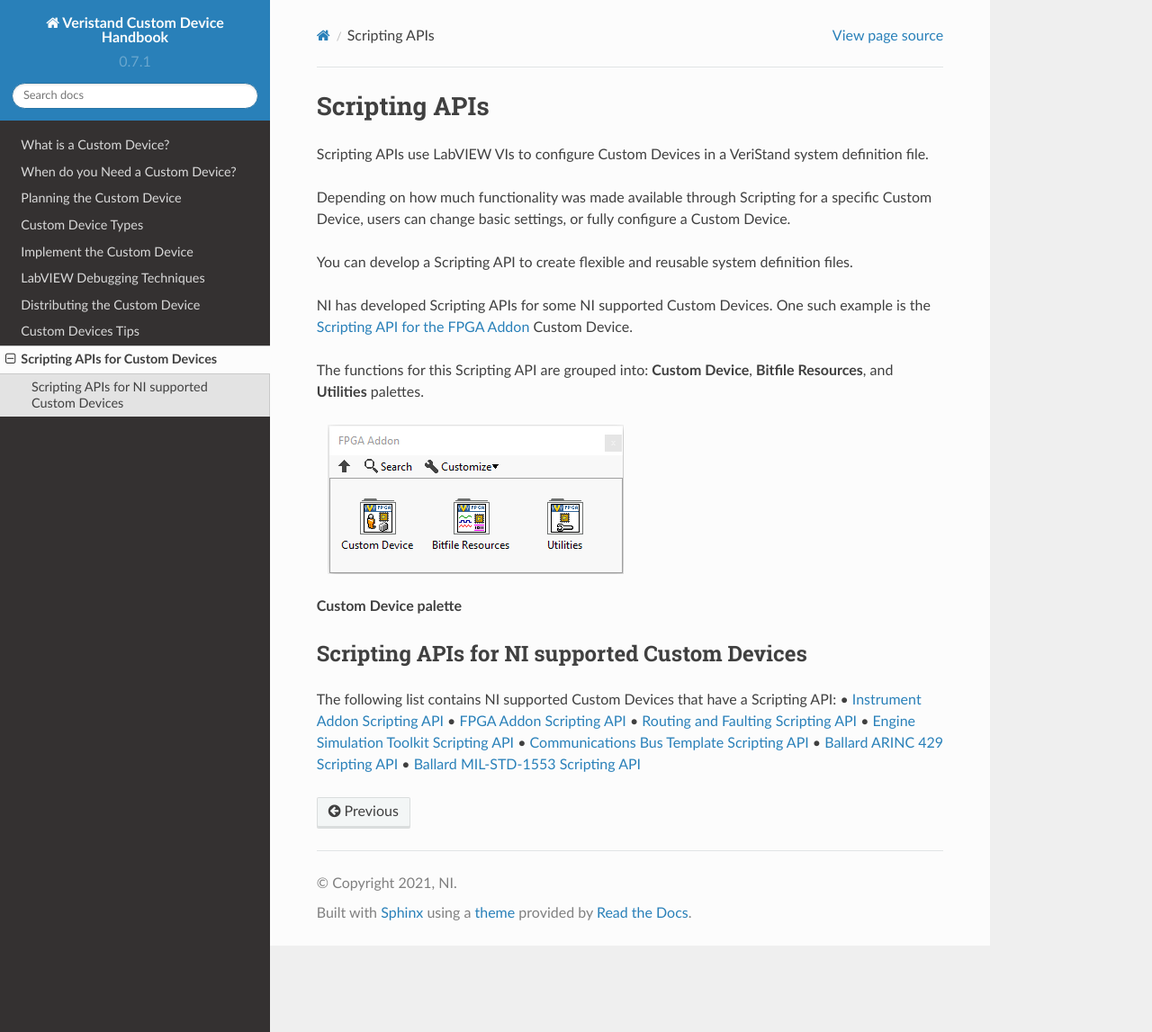
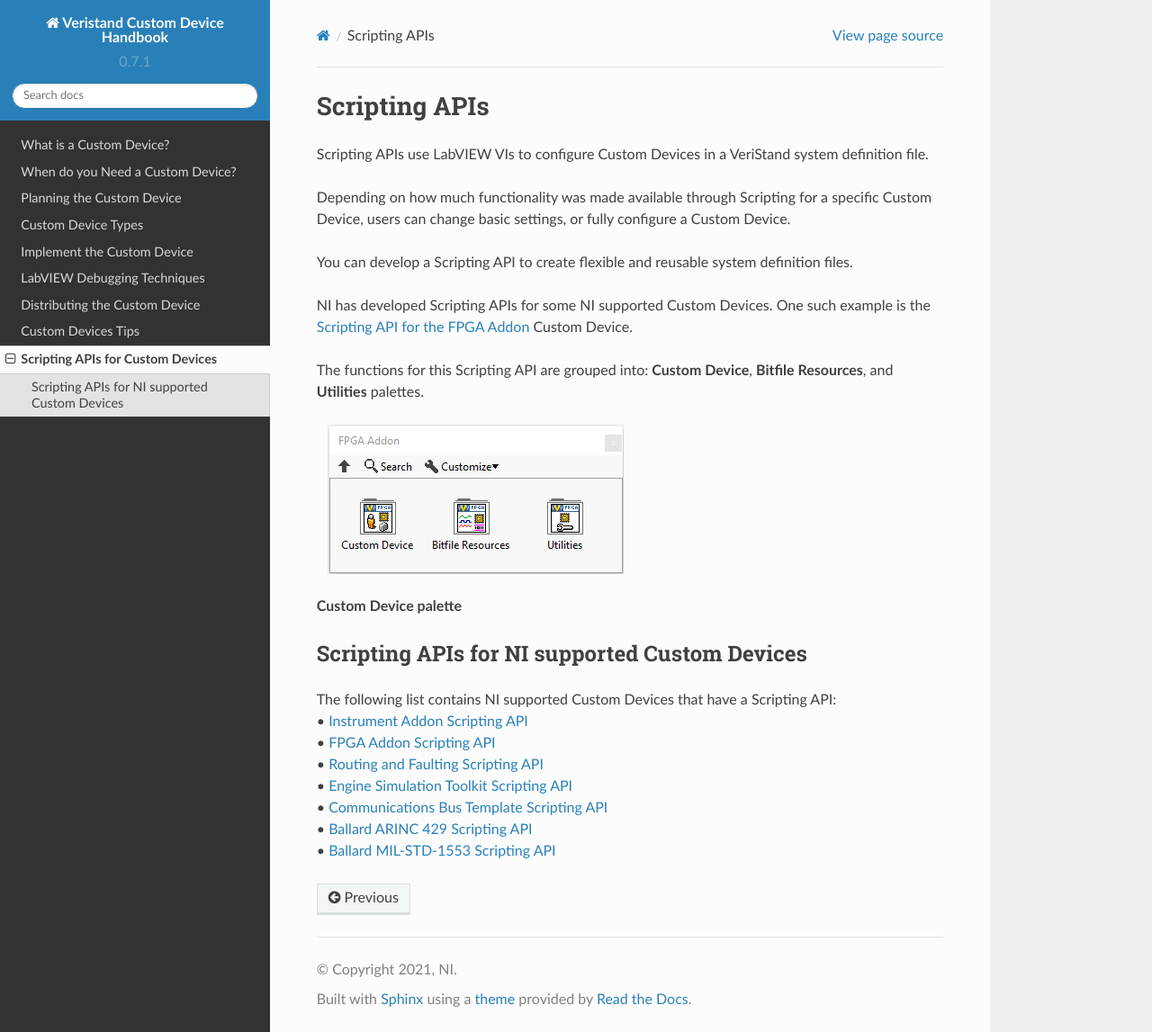
Before and after one commit to ni/niveristand-custom-device-handbook, a Sphinx documentation site: the page built from docs/Scripting_API.md, in a window 1280 px wide and 1147 px high. Shown: the whole window at 90% size. Built offline with Sphinx 7.4.7 and the Read the Docs theme 2.0.0, drawn with Linux system fonts in a browser that asks for light colours; pages that are not in the unit, such as notebooks, are missing from menus.

Commit message:
fixing some alignment issues

```diff
--- a/docs/Scripting_API.md
+++ b/docs/Scripting_API.md
@@ -16,11 +16,11 @@
 
 ## Scripting APIs for NI supported Custom Devices
 
-The following list contains NI supported Custom Devices that have a Scripting API:
-•	[Instrument Addon Scripting API](https://github.com/ni/niveristand-fpga-addon-custom-device/blob/main/Source/Quick%20Start%20Documentation/FPGA%20Addon%20Quick%20Start%20Guide.md#scripting-api)
-•	[FPGA Addon Scripting API](https://github.com/ni/niveristand-fpga-addon-custom-device/blob/main/Source/Quick%20Start%20Documentation/FPGA%20Addon%20Quick%20Start%20Guide.md#scripting-api)
-•	[Routing and Faulting Scripting API](https://github.com/ni/niveristand-fpga-addon-custom-device/blob/main/Source/Quick%20Start%20Documentation/FPGA%20Addon%20Quick%20Start%20Guide.md#scripting-api)
-•	[Engine Simulation Toolkit Scripting API](https://github.com/ni/niveristand-engine-simulation-toolkit-custom-device/tree/main/Source/Scripting%20API)
-•	[Communications Bus Template Scripting API](https://github.com/ni/niveristand-communications-bus-template/tree/main/Source/Custom%20Device%20Support/Scripting)
-•	[Ballard ARINC 429 Scripting API](https://github.com/ni/niveristand-ballard-arinc429-custom-device/blob/main/Docs/User%20Guide/User%20Guide.md#scripting-the-custom-device-configuration)
-•	[Ballard MIL-STD-1553 Scripting API](https://github.com/ni/niveristand-ballard-milStd1553-custom-device/tree/main/Source/Scripting%20Examples)
+The following list contains NI supported Custom Devices that have a Scripting API:<br />
+•	[Instrument Addon Scripting API](https://github.com/ni/niveristand-fpga-addon-custom-device/blob/main/Source/Quick%20Start%20Documentation/FPGA%20Addon%20Quick%20Start%20Guide.md#scripting-api)<br />
+•	[FPGA Addon Scripting API](https://github.com/ni/niveristand-fpga-addon-custom-device/blob/main/Source/Quick%20Start%20Documentation/FPGA%20Addon%20Quick%20Start%20Guide.md#scripting-api)<br />
+•	[Routing and Faulting Scripting API](https://github.com/ni/niveristand-fpga-addon-custom-device/blob/main/Source/Quick%20Start%20Documentation/FPGA%20Addon%20Quick%20Start%20Guide.md#scripting-api)<br />
+•	[Engine Simulation Toolkit Scripting API](https://github.com/ni/niveristand-engine-simulation-toolkit-custom-device/tree/main/Source/Scripting%20API)<br />
+•	[Communications Bus Template Scripting API](https://github.com/ni/niveristand-communications-bus-template/tree/main/Source/Custom%20Device%20Support/Scripting)<br />
+•	[Ballard ARINC 429 Scripting API](https://github.com/ni/niveristand-ballard-arinc429-custom-device/blob/main/Docs/User%20Guide/User%20Guide.md#scripting-the-custom-device-configuration)<br />
+•	[Ballard MIL-STD-1553 Scripting API](https://github.com/ni/niveristand-ballard-milStd1553-custom-device/tree/main/Source/Scripting%20Examples)<br />
```
